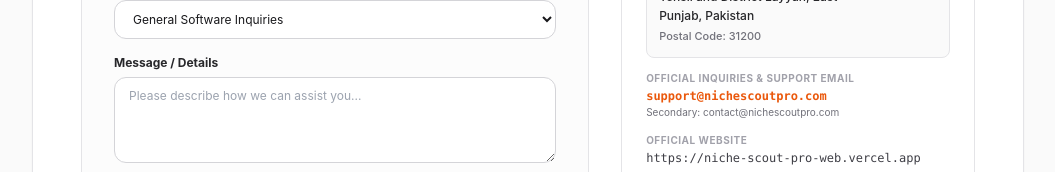
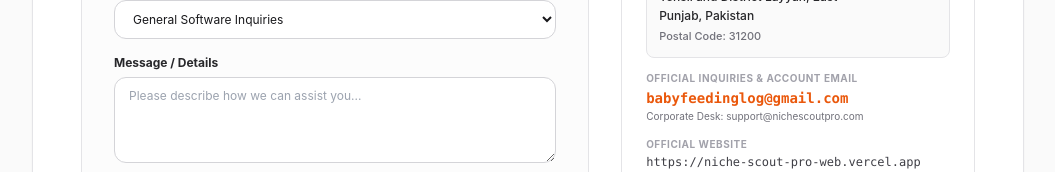
Before and after one commit to abdulgani09091212-hub/niche-scout-pro-web, a Next.js app: page /contact in a window 1280 px wide. Shown: the part 551-723 px from the top of the page, without its empty margins (112-1167 px from the left). Built offline with nearby package versions, Linux system fonts and the light colour scheme.

Commit message:
feat(compliance): update official registered payoneer account email to babyfeedinglog@gmail.com

```diff
--- a/src/app/about/page.tsx
+++ b/src/app/about/page.tsx
@@ -100,11 +100,11 @@ export default function AboutUsPage() {
                 </div>
 
                 <div>
-                  <div className="text-xs uppercase font-bold text-zinc-400 tracking-wider">Corporate &amp; Merchant Support Inquiries</div>
-                  <div className="font-mono font-semibold text-zinc-900 mt-0.5">
-                    support@nichescoutpro.com
+                  <div className="text-xs uppercase font-bold text-zinc-400 tracking-wider">Official Registered Account &amp; Merchant Email</div>
+                  <div className="font-mono font-semibold text-zinc-900 mt-0.5 text-base">
+                    babyfeedinglog@gmail.com
                   </div>
-                  <div className="text-xs text-zinc-500">Alternative: contact@nichescoutpro.com</div>
+                  <div className="text-xs text-zinc-500">Corporate Desk: support@nichescoutpro.com</div>
                 </div>
               </div>
             </div>
--- a/src/app/contact/page.tsx
+++ b/src/app/contact/page.tsx
@@ -175,14 +175,14 @@ export default function ContactPage() {
                   </div>
 
                   <div>
-                    <span className="text-[10px] uppercase font-bold text-zinc-400 block tracking-wider">Official Inquiries &amp; Support Email</span>
+                    <span className="text-[10px] uppercase font-bold text-zinc-400 block tracking-wider">Official Inquiries &amp; Account Email</span>
                     <a
-                      href="mailto:support@nichescoutpro.com"
-                      className="font-mono font-semibold text-[#ea580c] hover:underline block mt-0.5"
+                      href="mailto:babyfeedinglog@gmail.com"
+                      className="font-mono font-semibold text-[#ea580c] hover:underline block mt-0.5 text-sm"
                     >
-                      support@nichescoutpro.com
+                      babyfeedinglog@gmail.com
                     </a>
-                    <span className="text-[10px] text-zinc-500">Secondary: contact@nichescoutpro.com</span>
+                    <span className="text-[10px] text-zinc-500">Corporate Desk: support@nichescoutpro.com</span>
                   </div>
 
                   <div>
```
